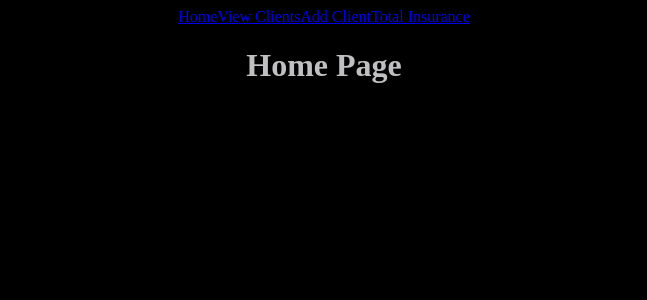
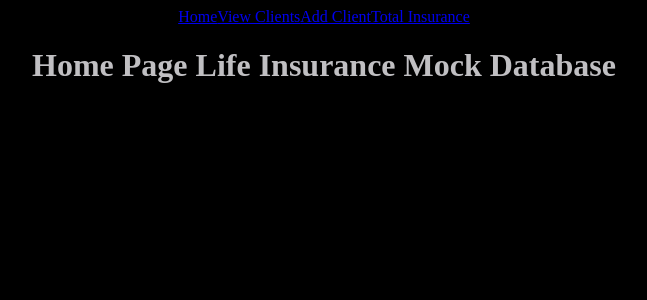
Before and after one commit to mdsteinkamp/phase-3-project-react-frontend, a React (Create React App) app: page / in a window 1280 px wide. Shown: the top 300 px of the page, without its empty margins (316-963 px from the left). Built offline with nearby package versions, Linux system fonts and the light colour scheme; no server answers.

Commit message:
added life ins mock db to the home page

```diff
--- a/src/components/Home.js
+++ b/src/components/Home.js
@@ -4,7 +4,7 @@ export default function Home() {
 
   return (
     <>
-      <h1>Home Page</h1>
+      <h1>Home Page Life Insurance Mock Database</h1>
     </>
   )
 
```
